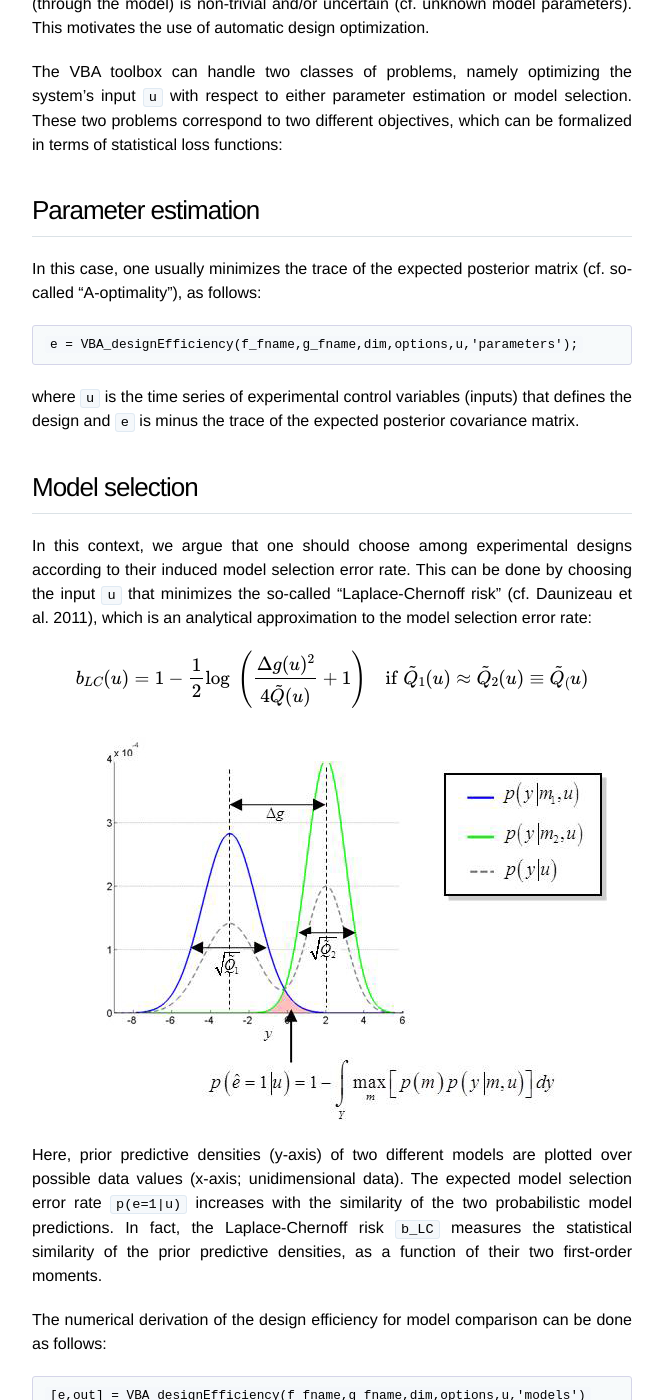
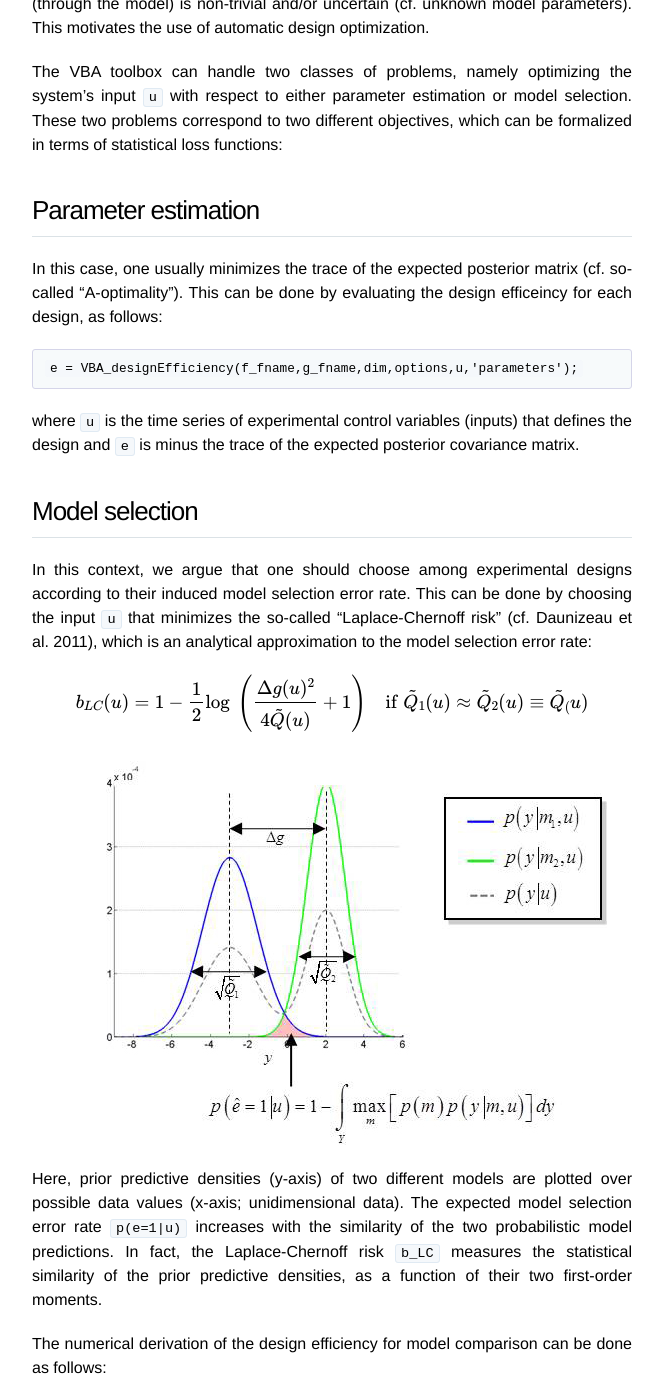
Before and after one commit to MBB-team/VBA-toolbox, a Jekyll site: the page built from _wiki/Optimizing-the-experimental-design.md, in a window 1280 px wide and 1400 px high, scrolled down 736 px. Shown: the whole window, without its empty margins (308-971 px from the left). Built offline with Jekyll 4.4.1, drawn with Linux system fonts in a browser that asks for light colours; nearby versions of some CDN libraries; formulas are drawn with MathJax 3; some of the changed text lies outside the part shown.

Commit message:
detail design efficiency

````diff
--- a/_wiki/Optimizing-the-experimental-design.md
+++ b/_wiki/Optimizing-the-experimental-design.md
@@ -14,7 +14,7 @@ The VBA toolbox can handle two classes of problems, namely optimizing the system
 
 ## Parameter estimation
 
-In this case, one usually minimizes the trace of the expected posterior matrix (cf. so-called "A-optimality"), as follows:
+In this case, one usually minimizes the trace of the expected posterior matrix (cf. so-called "A-optimality"). This can be done by evaluating the design efficeincy for each design, as follows:
 
 ```matlab
 e = VBA_designEfficiency(f_fname,g_fname,dim,options,u,'parameters');
@@ -36,7 +36,7 @@ The numerical derivation of the design efficiency for model comparison can be do
 ```matlab
 [e,out] = VBA_designEfficiency(f_fname,g_fname,dim,options,u,'models')
 ```
-where `f_fname`, `g_fname`, `dim`, `options` are nx1 cell arrays (n models), `e` is minus the Chernoff risk and `out` is a structure containing diagnostic variables (e.g.: upper bound on selection error probability, 1st and 2nd order-moment of the Laplace approximation to the prior predictive density..).
+where `f_fname`, `g_fname`, `dim`, `options` are nx1 cell arrays (n models), `e` is design efficiency (i.e. minus the Chernoff risk) and `out` is a structure containing diagnostic variables (e.g.: upper bound on selection error probability, 1st and 2nd order-moment of the Laplace approximation to the prior predictive density..).
 
 One can then either compare different designs on the basis of their efficiency (e.g. on a predefined set), or perform numerical optimization of the design efficiency w.r.t. `u` (or some parametric form of it).
 
````
